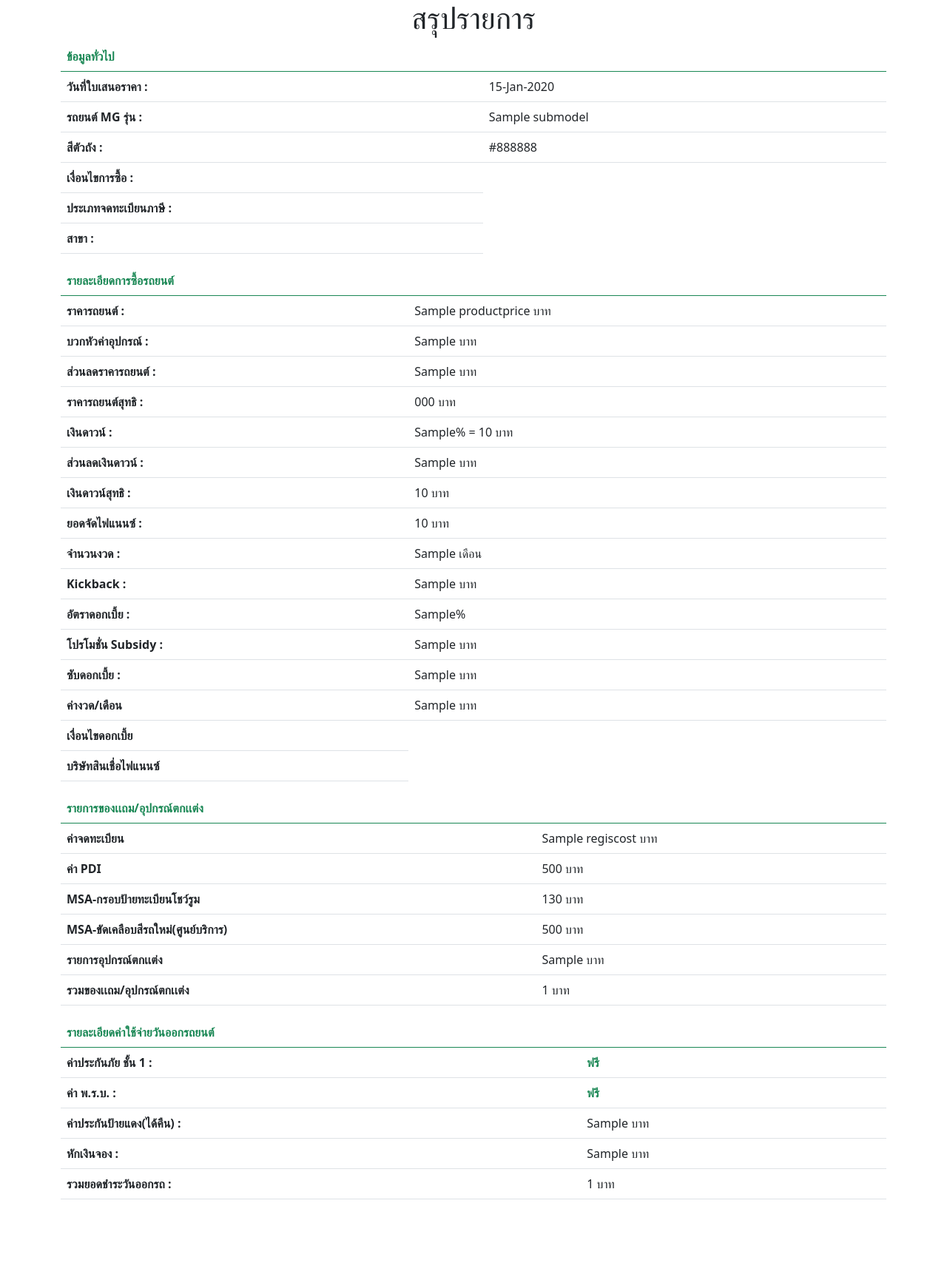
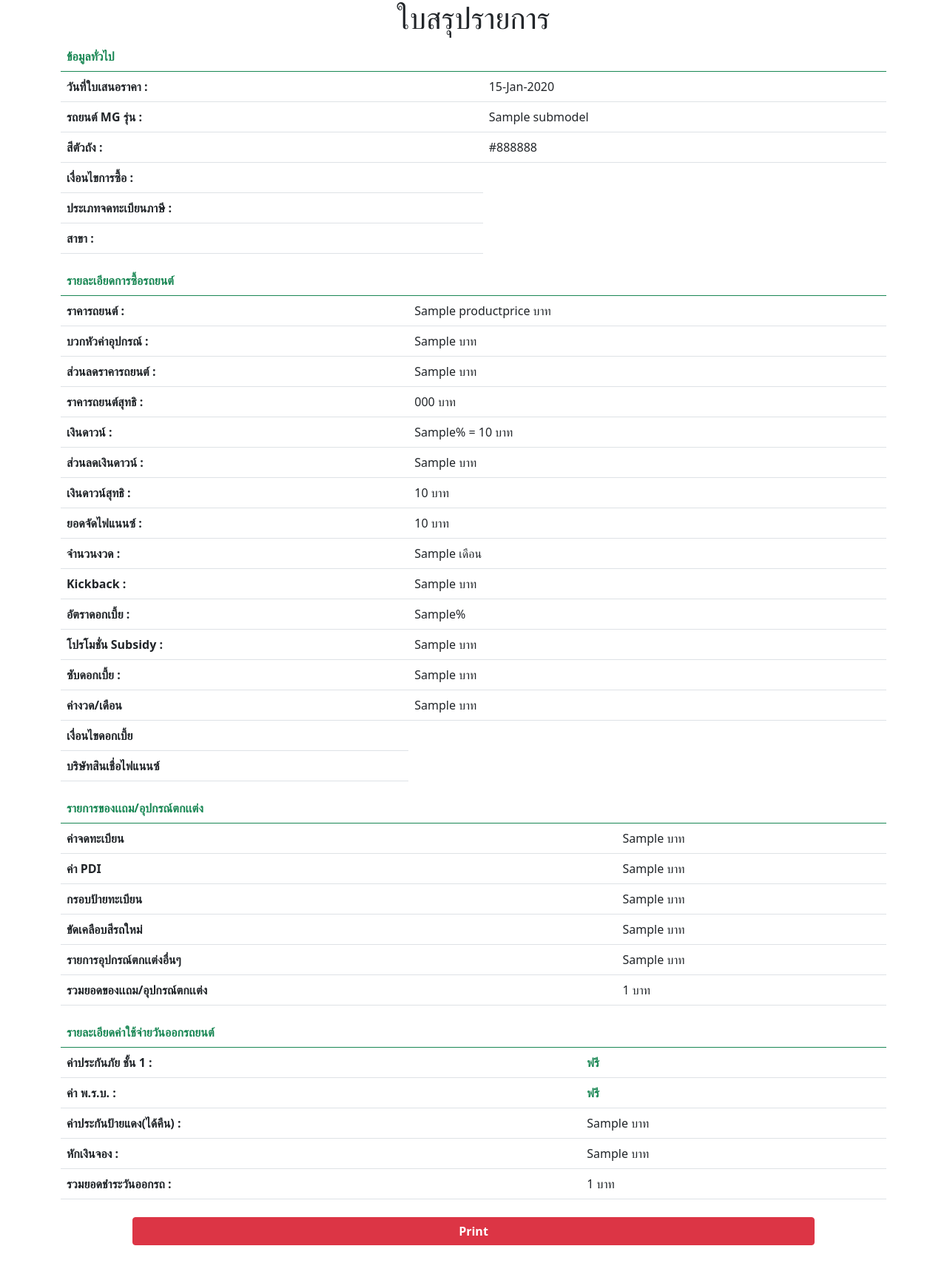
Before and after one commit to istyleT/Django-mg, a Django app: template templates/quotation.html in a window 1280 px wide. Shown: the whole page at 74% size. Before the commit the page ends 1621 px from the top, so only its background shows below. Run offline with Django 4.2, Linux system fonts and the light colour scheme; the template is opened without the code that fills it: most values are stand-ins (such as "Sample title", 1, 10 or a date in 2020); some libraries are stand-ins or nearby versions.

Commit message:
25-10-22-11:04

```diff
--- /dev/null
+++ b/static/css/print.css
@@ -0,0 +1,9 @@
+@page {
+                    size: A4;
+                    margin-top: 3vh;
+}
+
+#print {
+                    display: none;
+                    visibility: none;
+}
--- a/templates/quotation.html
+++ b/templates/quotation.html
@@ -5,8 +5,9 @@
                     <meta charset="UTF-8">
                     <meta http-equiv="X-UA-Compatible" content="IE=edge">
                     <meta name="viewport" content="width=device-width, initial-scale=1.0">
-                    <title>Quotation</title>
+                    <title>Quotation Page</title>
                     <link rel="stylesheet"  href="{% static 'bootstrap/css/bootstrap.min.css' %}">
+                    <link rel="stylesheet" href="{% static 'css/print.css' %}" media="print">
                     {% block style  %} {% endblock %}
 
                     <script src="{% static 'bootstrap/js/bootstrap.min.js' %}"> </script>
@@ -14,7 +15,7 @@
 </head>
 <body>
 <header class="header">
-                    <h1 align="center" >สรุปรายการ</h1>
+                    <h1 align="center" >ใบสรุปรายการ</h1>
 </header>
 
 <div class="container">
@@ -199,36 +200,40 @@
                         <td>{{exit_cost_down_vat}} บาท</td>
                       </tr>
                       {% endif %}
-                      {% if min_regis != 0 %}
+
+                      {% if min_regis != '0' %}
                       <tr>
                         <th scope="row">ค่าจดทะเบียน</th>
-                        <td>{{regiscost}} บาท</td>
+                        <td>{{min_regis}} บาท</td>
                       </tr>
                       {% endif %}
+
                       {% if min_pdi != 0 %}
                       <tr>
                         <th scope="row">ค่า PDI</th>
-                        <td>500 บาท</td>
+                        <td>{{min_pdi}} บาท</td>
                       </tr>
                       {% endif %}
+
                       {% if min_frame != 0 %}
                       <tr>
-                        <th scope="row">MSA-กรอบป้ายทะเบียนโชว์รูม</th>
-                        <td>130 บาท</td>
+                        <th scope="row">กรอบป้ายทะเบียน</th>
+                        <td>{{min_frame}} บาท</td>
                       </tr>
                       {% endif %}
+
                       {% if min_polish != 0 %}
                       <tr>
-                        <th scope="row">MSA-ขัดเคลือบสีรถใหม่(ศูนย์บริการ)</th>
-                        <td>500 บาท</td>
+                        <th scope="row">ขัดเคลือบสีรถใหม่</th>
+                        <td>{{min_polish}} บาท</td>
                       </tr>
                       {% endif %}
                       <tr>
-                        <th scope="row">รายการอุปกรณ์ตกเเต่ง</th>
+                        <th scope="row">รายการอุปกรณ์ตกเเต่งอื่นๆ</th>
                         <td>{{min_acc}} บาท</td>
                       </tr>
                       <tr>
-                        <th scope="row">รวมของเเถม/อุปกรณ์ตกเเต่ง</th>
+                        <th scope="row">รวมยอดของเเถม/อุปกรณ์ตกเเต่ง</th>
                         <td>{{total_gift}} บาท</td>
                       </tr>
 
@@ -260,13 +265,15 @@
                         <th scope="row">ค่า พ.ร.บ. :</th>
                         <td><strong class="text-success">ฟรี</strong></td>
                       </tr>
-                      {% if min_regis == 0 %}
+
+                      {% if min_regis == '0' %}
                       <tr>
                         <th scope="row">ค่าจดทะเบียน :</th>
                         <td>{{regiscost}} บาท</td>
                       </tr>
                       <tr>
                       {% endif %}
+
                         <th scope="row">ค่าประกันป้ายแดง(ได้คืน) :</th>
                         <td>{{red_frame}} บาท</td>
                       </tr>
@@ -293,6 +300,9 @@
                     </tbody>
                   </table>
 </div>
+<div class="d-grid gap-1" style="margin: 3vh 14vw;">
+  <button id="print" class="btn btn-danger" onclick="window.print()"><strong>Print</strong></button>
+</div>
 
 
 </body>
--- a/templates/showdatafinance.html
+++ b/templates/showdatafinance.html
@@ -201,7 +201,7 @@
 
 
   <div class="d-grid gap-1" style="margin: 2vh 0vh;">
-    <a  href="showdata" class="btn btn-success" >ดูใบเสนอราคา</a>
+    <a  href="showdata" class="btn btn-success" >ใบสรุปรายการ</a>
   </div>
 
 
```
Also changed, not shown: sellmg/views.py (+7 -7 lines), templates/branchadd.html (+40 -39 lines), db.sqlite3.
